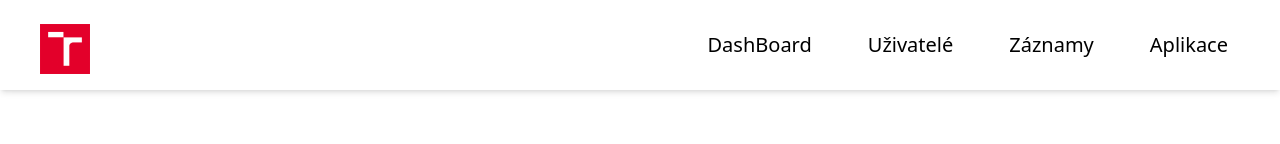
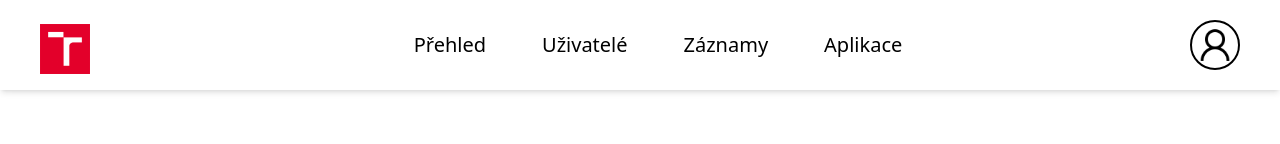
Before and after one commit to DDave98/VUT-FIT-BP-FE, a React (Create React App) app: page / in a window 1280 px wide. Shown: the top 144 px of the page. Built offline with nearby package versions, Linux system fonts and the light colour scheme.

Commit message:
add icon

```diff
--- a/package.json
+++ b/package.json
@@ -6,7 +6,8 @@
     "@testing-library/jest-dom": "^5.16.4",
     "@testing-library/react": "^13.1.1",
     "@testing-library/user-event": "^13.5.0",
-    "react": "^18.0.0",
+    "@trendmicro/react-dropdown": "^1.4.0",
+    "react": "^18.2.0",
     "react-dom": "^18.0.0",
     "react-router-dom": "^5.3.3",
     "react-scripts": "^5.0.1",
--- a/src/Components/TopNavbar/TopNavbar.css
+++ b/src/Components/TopNavbar/TopNavbar.css
@@ -12,3 +12,10 @@
     height: 50px;
     width: 50px;
 }
+
+#userIcon
+{
+    width: 50px;
+    border: 2px solid black;
+    border-radius: 100px;
+}
--- a/src/Components/TopNavbar/TopNavbar.js
+++ b/src/Components/TopNavbar/TopNavbar.js
@@ -1,6 +1,16 @@
 import './TopNavbar.css';
 import { Link } from 'react-router-dom';
-import { homePath} from '../../Constants/pagesPath';
+import '../../Constants/menuPath';
+import { navLinks } from '../../Constants/menuPath';
+import  {
+    DropdownToggle,
+    DropdownMenu,
+    DropdownMenuWrapper,
+    MenuItem,
+    Dropdown,
+    DropdownButton
+}  from '@trendmicro/react-dropdown';
+import '@trendmicro/react-dropdown/dist/react-dropdown.css';
 
 const TopNavbar = () => {
     return <>
@@ -8,30 +18,31 @@ const TopNavbar = () => {
             <div className='md:flex items-center justify-between bg-white py-4 md:px-10 px-7'>
 
                 {/* LOGO */}
-                <div className='font-bold text-2x1 cursor-pointer flex items-center font-sans'>
+                <Link className='font-bold text-2x1 cursor-pointer flex items-center font-sans'>
                     <span className='text-3x1 text-indigo-600 mr-1 pt-2'>
                         <img src={require('../../Assets/Images/vut.cz.png')} id='logo'/>
                     </span>
-                </div>
+                </Link>
 
                 {/* Odkazy */}
                 <ul className='md:flex md:items-center h-full'>
-                        <li className='md:ml-8 text-xl'>
-                            <Link className='inline-block h-full p-3 hover:bg-gray-100 duration-500'>DashBoard</Link>
-                        </li>
-                        <li className='md:ml-8 text-xl'>
-                            <Link className='h-full p-3 hover:bg-gray-100 duration-500'>Uživatelé</Link>
-                        </li>
-                        <li className='md:ml-8 text-xl'>
-                            <Link className='h-full p-3 hover:bg-gray-100 duration-500'>Záznamy</Link>
-                        </li>
-                        <li className='md:ml-8 text-xl'>
-                            <Link className='h-full p-3 hover:bg-gray-100 duration-500'>Aplikace</Link>
-                        </li>
+                    {
+                        navLinks.map((link) => (
+                            <li className='md:ml-8 text-xl'>
+                                <Link className='inline-block h-full p-3 hover:bg-gray-100 duration-500'>{link.name}</Link>
+                            </li>
+                        ))
+                    }
                 </ul>
 
                 {/* Profil */}
-
+                <div className="flex flex-row dropdown flex-wrap content-between">
+                    <div>
+                        <img src={require('../../Assets/Images/Sample_User_Icon.png')} id='userIcon'/>
+                    </div>
+                    <div>
+                    </div>
+                </div>
             </div>
         </nav>
     </>
--- /dev/null
+++ b/src/Constants/menuPath.js
@@ -0,0 +1,9 @@
+import "./pagesPath";
+import { homePath } from "./pagesPath";
+
+export const navLinks = [
+    {name: 'Přehled', link: homePath},
+    {name: 'Uživatelé', link: homePath},
+    {name: 'Záznamy', link: homePath},
+    {name: 'Aplikace', link: homePath}
+];
```
Also changed, not shown: src/Assets/Images/Sample_User_Icon.png (added), 1 other file (tests, documents, lock files or other folders).
